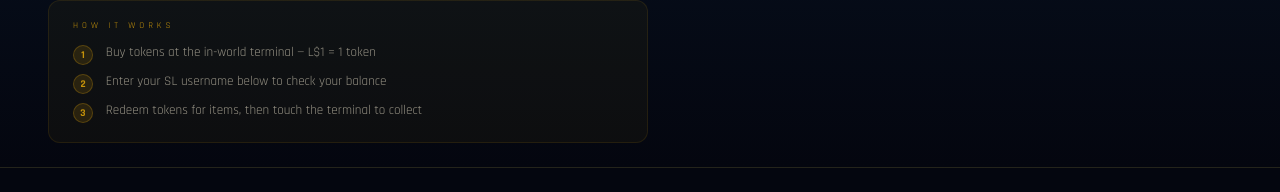
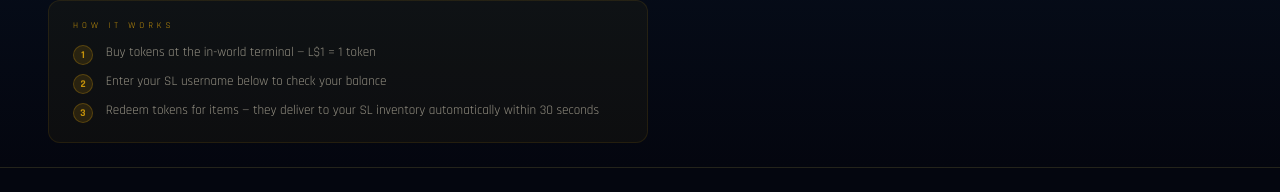
Before and after one commit to sowunmi4-hash/kappa-theta-phi-ii, a Next.js app: page /kraken in a window 1280 px wide. Shown: the part 156-348 px from the top of the page. Built offline with nearby package versions, Linux system fonts and the light colour scheme; no server answers; the database is empty; a web font is replaced by a local one.

Commit message:
Fix Kraken store: auto-delivery messaging - no terminal touch needed after redeem

```diff
--- a/app/kraken/page.tsx
+++ b/app/kraken/page.tsx
@@ -41,7 +41,7 @@ export default function KrakenStore() {
       setMsg({ text: 'Not enough tokens.', type: 'err' });
     } else if (res.success) {
       setBalance(res.new_balance);
-      setMsg({ text: `✓ ${item.name} redeemed! Touch the terminal in-world to collect your item.`, type: 'ok' });
+      setMsg({ text: `✓ ${item.name} redeemed! Your item will be delivered to your SL inventory within 30 seconds automatically.`, type: 'ok' });
     } else {
       setMsg({ text: res.error || 'Something went wrong.', type: 'err' });
     }
@@ -65,7 +65,7 @@ export default function KrakenStore() {
           <div className="kraken-how-steps">
             <div className="kraken-step"><span>1</span>Buy tokens at the in-world terminal — L$1 = 1 token</div>
             <div className="kraken-step"><span>2</span>Enter your SL username below to check your balance</div>
-            <div className="kraken-step"><span>3</span>Redeem tokens for items, then touch the terminal to collect</div>
+            <div className="kraken-step"><span>3</span>Redeem tokens for items — they deliver to your SL inventory automatically within 30 seconds</div>
           </div>
         </div>
       </div>
@@ -139,7 +139,7 @@ export default function KrakenStore() {
       {/* Terminal reminder */}
       <div className="kraken-footer">
         <div className="kraken-footer-text">
-          ⚓ Don't have tokens yet? Find the <strong>KΘΦ II Kraken Token Terminal</strong> in-world. Pay any amount in L$ — you get the same number of tokens. 1 L$ = 1 Token.
+          ⚓ Don't have tokens yet? Find the <strong>KΘΦ II Kraken Token Terminal</strong> in-world. Pay any amount in L$ to get tokens. Once you redeem on this page, items deliver to your inventory automatically — no need to return to the terminal.
         </div>
       </div>
     </div>
```
